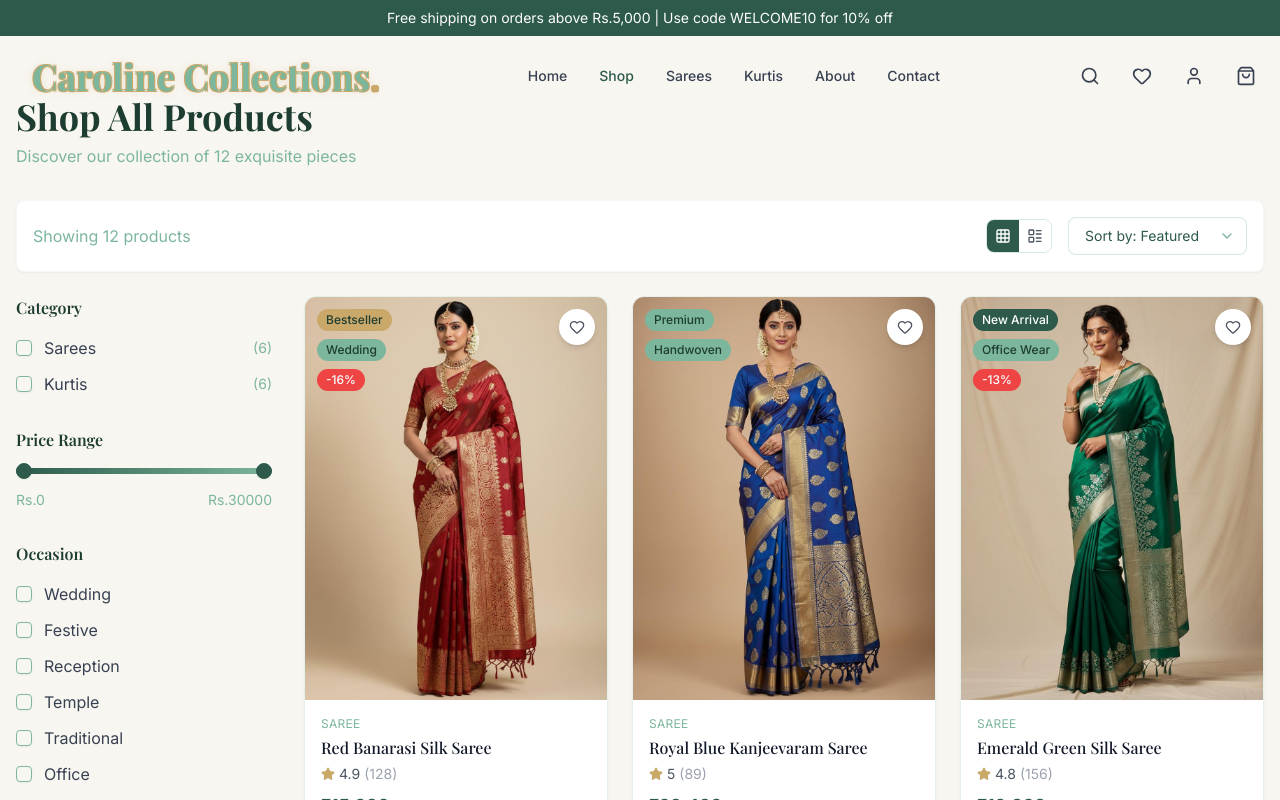
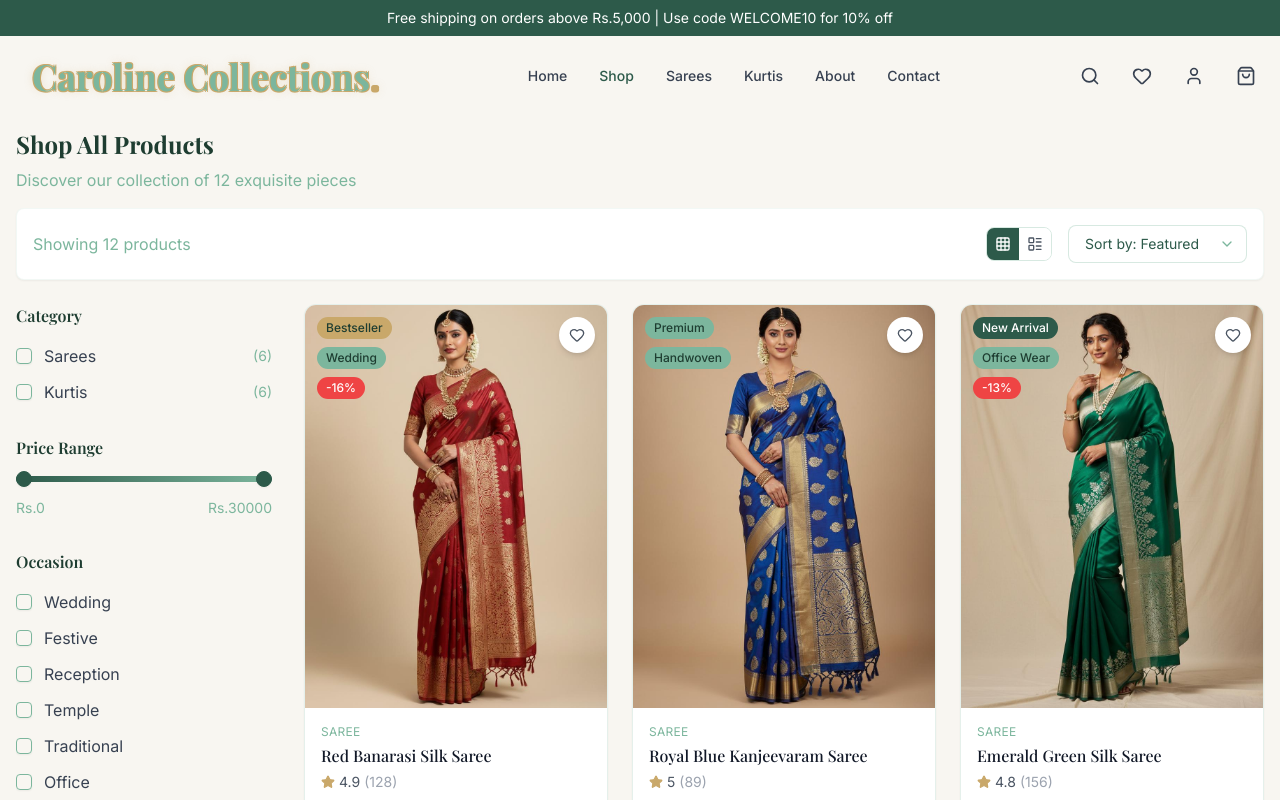
Before and after one commit to ManjeshGowdaR/Caroline-Collections-, a React (Vite) app: page /shop in a window 1280 px wide. Shown: the top 800 px of the page. Built offline with nearby package versions, Linux system fonts and the light colour scheme.

Commit message:
quick card and content styling update

```diff
--- a/src/components/ProductCard.tsx
+++ b/src/components/ProductCard.tsx
@@ -156,7 +156,7 @@ export function ProductCard({ product }: ProductCardProps) {
         <DialogContent className="max-w-3xl p-0 ">
           <div className="grid md:grid-cols-2 items-start">
             {/* Image */}
-            <div className="bg-[#f8f6f1] flex items-center justify-center p-6">
+            <div className="bg-[#f8f6f1] flex items-center justify-center p-4 min-h-[260px] md:min-h-0">
               <img
                 src={product.image}
                 alt={product.name}
--- a/src/pages/Shop.tsx
+++ b/src/pages/Shop.tsx
@@ -128,8 +128,8 @@ export function Shop() {
   return (
     <div className="min-h-screen bg-[#F8F6F1] pt-24 pb-16">
       <div className="container mx-auto px-4">
-        <div className="mb-8">
-          <h1 className="text-4xl font-serif font-bold text-[#1E3D31] mb-2">
+        <div className="mt-8 mb-4">
+          <h1 className="text-2xl font-serif font-bold text-[#1E3D31] mb-2">
             Shop All Products
           </h1>
           <p className="text-[#7CB69D]">
```
